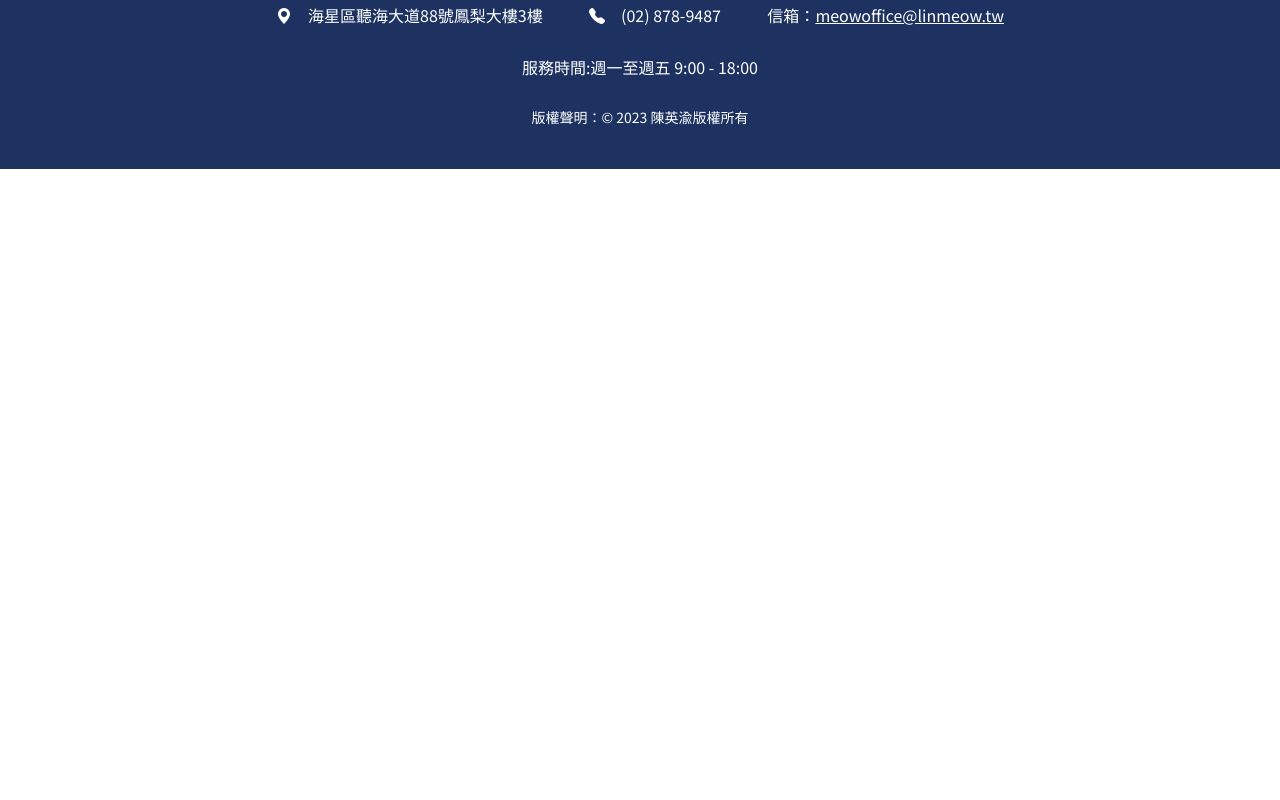
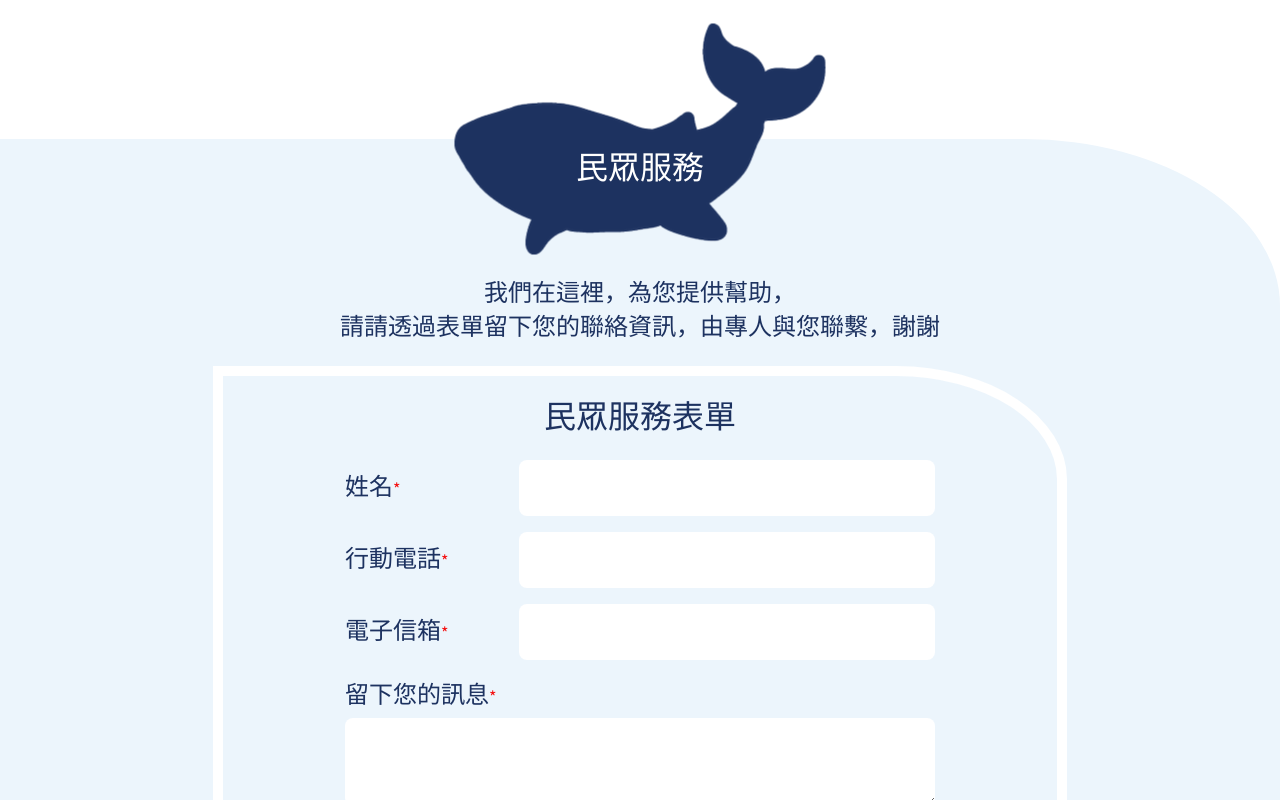
Before and after one commit to highdanny11/f2e-2023-first, a React (Vite) app: page / in a window 1280 px wide. Shown: the part 4160-4960 px from the top of the page. Before the commit the page ends 4329 px from the top, so only its background shows below. Built offline with nearby package versions, Linux system fonts and the light colour scheme.

Commit message:
開發 民眾服務表單 首頁靜態畫面初步完成

```diff
--- a/src/App.tsx
+++ b/src/App.tsx
@@ -1,23 +1,14 @@
-import { ChangeEvent, useState } from 'react'
-import Whale from '@/assets/images/icon/whale.png'
 import Header from './views/Header'
 import Footer from './views/Footer'
 import Banner from './views/home/Banner'
 import About from './views/home/About'
 import News from './views/home/News'
 import Policy from './views/home/Policy'
-import product1 from '@/assets/images/merchandise/product1.png'
-import product2 from '@/assets/images/merchandise/product2.png'
-import product3 from '@/assets/images/merchandise/product3.png'
+import Merchandise from './views/home/Merchandise'
+import Whale from '@/assets/images/icon/whale.png'
 
 
 function App() {
-  const [ product, setProduct ] = useState('product1')
-  const handleProductChange = (e: ChangeEvent<HTMLInputElement>) => {
-    if (e.target?.value) {
-      setProduct(e.target.value)
-    }
-  }
   return (
     <>
       <Header />
@@ -25,74 +16,84 @@ function App() {
       <About />
       <News />
       <Policy />
-      <section className="
-        bg-[url('@/assets/images/merchandise/globe.png')] bg-[360px,360px] bg-[center,top] bg-no-repeat py-4
-        md:bg-center md:bg-none
+      <Merchandise />
+      <section className="mt-16 relative
+        md:bg-secondary md:mt-[120px] md:pt-[135px] md:pb-10
+        xl:mt-[320px] xl:max-w-[1294px] mx-auto md:rounded-tr-[20%] md:rounded-bl-[20%]
+        2xl:mt-[160px]
       ">
         <h2 className="
-          flex justify-between items-center pl-7 pr-[21px] text-[32px] leading-[140%] text-primary mb-6
-          md:w-[371px] md:mx-auto md:text-white md:h-[231px] md:px-0 md:pt-[4%]
-          md:justify-center md:bg-[url('@/assets/images/icon/whale.png')] md:bg-no-repeat md:bg-center md:bg-contain
-          md:z-10 md:relative
+          pl-6 pr-5 py-3 mb-4 flex justify-between items-center bg-secondary text-primary
+          text-[32px] leading-[140%]
+          md:bg-[url('@/assets/images/icon/whale.png')] md:bg-contain md:bg-center md:bg-no-repeat md:bg-[transparent]
+          md:justify-center md:text-white md:pl-0 md:pr-0 md:py-0 md:pt-[4%] md:max-w-[371px] md:mx-auto md:min-h-[231px] md:w-1/3
+          md:absolute md:left-1/2 md:top-0 md:-translate-y-1/2 md:-translate-x-1/2
         ">
-          渝魚小物
-          <img className="w-[87px] md:hidden" src={Whale} alt="Whale" />
+          民眾服務
+          <img className="md:hidden" src={Whale} alt="whale" width="87" />
         </h2>
-        <div className="
-        md:bg-secondary md:py-8 md:rounded-tr-[100px] md:rounded-bl-[100px] md:relative after:hidden
-          after:md:bg-[url('@/assets/images/merchandise/globe.png')] after:bg-contain after:absolute
-          after:w-[360px] after:h-[360px] after:md:inline-block after:top-0 after:left-1/2 after:-translate-x-1/2
-          after:xl:w-[636px] after:xl:h-[636px] after:xl:top-[-50%]
+        <p className="text-primary text-2xl leading-[140%] px-5 pb-6 md:text-center">
+          我們在這裡，為您提供幫助，
+          <br className="hidden md:block" />
+          請請透過表單留下您的聯絡資訊，由專人與您聯繫，謝謝
+        </p>
+        <form className="
+          bg-secondary pt-4 pb-8 px-4
+            mx-auto
+            max-w-[600px]
+            md:border-solid md:border-[10px] md:border-white
+            md:rounded-tr-[20%] md:rounded-bl-[20%]
+            xl:max-w-[854px]
         ">
-          <div className="overflow-hidden mx-auto md:max-w-[900px] 2xl:max-w-[1296px] relative z-10">
-            <input id="product1" name="product" type="radio"
-              className="hidden peer/product1" value="product1"
-              checked={product === 'product1'}
-              onChange={handleProductChange}
-            />
-            <input id="product2" name="product" type="radio"
-              className="hidden peer/product2" value="product2"
-              checked={product === 'product2'}
-              onChange={handleProductChange}
-            />
-            <input id="product3" name="product" type="radio"
-              className="hidden peer/product3" value="product3"
-              checked={product === 'product3'}
-              onChange={handleProductChange}
-            />
-            <ul className="
-              list-none flex flex-no-wrap
-              w-[300%]
-              will-change-transform translate-x-0 duration-500 ease-in-out
-              peer-checked/product1:translate-x-[0%]
-              peer-checked/product2:translate-x-[-33.3333%]
-              peer-checked/product3:translate-x-[-66.6666%]
-              md:w-full md:!translate-x-0
-            ">
-              <li className="w-1/3 px-4"><img src={product1} alt="product1" /></li>
-              <li className="w-1/3 px-4"><img src={product2} alt="product2" /></li>
-              <li className="w-1/3 px-4"><img src={product3} alt="product3" /></li>
-            </ul>
-          </div>
-        </div>
-        <div className="
-          mt-6 flex items-center justify-center
-          md:hidden mb-6 relative z-10
-        ">
-					<label className={`cursor-pointer inline-block w-2 h-2 rounded-full bg-[#d9d9d9] ${product === "product1" && 'bg-primary'}`} htmlFor="product1"></label>
-					<label className={`cursor-pointer inline-block w-2 h-2 rounded-full bg-[#d9d9d9] mx-4 ${product === "product2" && 'bg-primary'}`} htmlFor="product2"></label>
-					<label className={`cursor-pointer inline-block w-2 h-2 rounded-full bg-[#d9d9d9] ${product === "product3" && 'bg-primary'}`} htmlFor="product3"></label>
-				</div>
-        <div className="
-          flex items-center flex-wrap justify-center pl-[41px] pr-[21px] mx-auto md:max-w-[900px] 2xl:max-w-[1296px]
-          md:justify-between md:flex-nowrap md:mt-4 md:px-4 relative z-10
-        ">
-          <p className="text-primary leading-[200%] mb-6 max-w-[768px] text-base md:text-2xl md:leading-[40px]">拒絕一次性用品，環保小物可以陪伴你一輩子。選擇可持續，選擇環保。更多渝渝環保小物，請前往蝦皮賣場參考選購。</p>
-          <button type="button" className="
-            bg-primary text-white p-2 leading-[50px] text-[20px] rounded-2xl hover:bg-opacity-80
-            md:basis-[306px] ml-4
-          ">前往蝦皮賣場</button>
-        </div>
+          <h3 className="text-primary text-center text-[32px] leading-[140%] mb-6">
+            民眾服務表單
+          </h3>
+          <ul className="
+            mb-8
+            xl:px-[106px]
+          ">
+            <li className="mb-2 md:flex md:justify-between md:items-center xl:mb-4">
+              <label className="
+                text-2xl leading-[140%] text-primary block mb-2
+                after:inline-block after:content-['*'] after:text-[#F40B0B] after:text-base
+              " htmlFor="">姓名</label>
+              <input type="text" className="
+                w-full rounded-lg appearance-none border-none outline-none text-2xl text-primary px-2 py-3
+                xl:w-[416px]
+              "/>
+            </li>
+            <li className="mb-2 md:flex md:justify-between md:items-center xl:mb-4">
+              <label className="
+                text-2xl leading-[140%] text-primary block mb-2
+                after:inline-block after:content-['*'] after:text-[#F40B0B] after:text-base
+                " htmlFor="">行動電話</label>
+              <input type="tel" className="
+                w-full rounded-lg appearance-none border-none outline-none text-2xl text-primary px-2 py-3
+                xl:w-[416px]
+              " />
+            </li>
+            <li className="mb-2 md:flex md:justify-between md:items-center xl:mb-4">
+              <label className="
+                text-2xl leading-[140%] text-primary block mb-2
+                after:inline-block after:content-['*'] after:text-[#F40B0B] after:text-base
+              " htmlFor="">電子信箱</label>
+              <input type="email" className="
+                w-full rounded-lg appearance-none border-none outline-none text-2xl text-primary px-2 py-3
+                xl:w-[416px]
+              " />
+            </li>
+            <li>
+              <label className="
+                text-2xl leading-[140%] text-primary block mb-2
+                after:inline-block after:content-['*'] after:text-[#F40B0B] after:text-base
+              " htmlFor="">留下您的訊息</label>
+              <textarea className="w-full rounded-lg appearance-none border-none outline-none text-2xl text-primary px-2 py-3" />
+            </li>
+          </ul>
+          <button className="bg-primary text-white w-[196px] mx-auto text-center py-3 rounded-lg block" type="button">
+            提交
+          </button>
+        </form>
       </section>
       <Footer />
     </>
--- a/src/views/home/Merchandise.tsx
+++ b/src/views/home/Merchandise.tsx
@@ -0,0 +1,85 @@
+import { ChangeEvent, useState } from 'react'
+import Whale from '@/assets/images/icon/whale.png'
+import product1 from '@/assets/images/merchandise/product1.png'
+import product2 from '@/assets/images/merchandise/product2.png'
+import product3 from '@/assets/images/merchandise/product3.png'
+
+export default function Merchandise() {
+  const [ product, setProduct ] = useState('product1')
+  const handleProductChange = (e: ChangeEvent<HTMLInputElement>) => {
+    if (e.target?.value) {
+      setProduct(e.target.value)
+    }
+  }
+  return (
+    <section className="
+        bg-[url('@/assets/images/merchandise/globe.png')] bg-[360px,360px] bg-[center,top] bg-no-repeat py-4
+        md:bg-center md:bg-none
+      ">
+      <h2 className="
+          flex justify-between items-center pl-7 pr-[21px] text-[32px] leading-[140%] text-primary mb-6
+          md:w-[371px] md:mx-auto md:text-white md:h-[231px] md:px-0 md:pt-[4%]
+          md:justify-center md:bg-[url('@/assets/images/icon/whale.png')] md:bg-no-repeat md:bg-center md:bg-contain
+          md:z-10 md:relative
+        ">
+        渝魚小物
+        <img className="w-[87px] md:hidden" src={Whale} alt="Whale" />
+      </h2>
+      <div className="
+        md:bg-secondary md:py-8 md:rounded-tr-[100px] md:rounded-bl-[100px] md:relative after:hidden
+          after:md:bg-[url('@/assets/images/merchandise/globe.png')] after:bg-contain after:absolute
+          after:w-[360px] after:h-[360px] after:md:inline-block after:top-0 after:left-1/2 after:-translate-x-1/2
+          after:xl:w-[636px] after:xl:h-[636px] after:xl:top-[-50%]
+        ">
+        <div className="overflow-hidden mx-auto md:max-w-[900px] 2xl:max-w-[1296px] relative z-10">
+          <input id="product1" name="product" type="radio"
+            className="hidden peer/product1" value="product1"
+            checked={product === 'product1'}
+            onChange={handleProductChange}
+          />
+          <input id="product2" name="product" type="radio"
+            className="hidden peer/product2" value="product2"
+            checked={product === 'product2'}
+            onChange={handleProductChange}
+          />
+          <input id="product3" name="product" type="radio"
+            className="hidden peer/product3" value="product3"
+            checked={product === 'product3'}
+            onChange={handleProductChange}
+          />
+          <ul className="
+              list-none flex flex-no-wrap
+              w-[300%]
+              will-change-transform translate-x-0 duration-500 ease-in-out
+              peer-checked/product1:translate-x-[0%]
+              peer-checked/product2:translate-x-[-33.3333%]
+              peer-checked/product3:translate-x-[-66.6666%]
+              md:w-full md:!translate-x-0
+            ">
+            <li className="w-1/3 px-4"><img src={product1} alt="product1" /></li>
+            <li className="w-1/3 px-4"><img src={product2} alt="product2" /></li>
+            <li className="w-1/3 px-4"><img src={product3} alt="product3" /></li>
+          </ul>
+        </div>
+      </div>
+      <div className="
+          mt-6 flex items-center justify-center
+          md:hidden mb-6 relative z-10
+        ">
+        <label className={`cursor-pointer inline-block w-2 h-2 rounded-full bg-[#d9d9d9] ${product === "product1" && 'bg-primary'}`} htmlFor="product1"></label>
+        <label className={`cursor-pointer inline-block w-2 h-2 rounded-full bg-[#d9d9d9] mx-4 ${product === "product2" && 'bg-primary'}`} htmlFor="product2"></label>
+        <label className={`cursor-pointer inline-block w-2 h-2 rounded-full bg-[#d9d9d9] ${product === "product3" && 'bg-primary'}`} htmlFor="product3"></label>
+      </div>
+      <div className="
+          flex items-center flex-wrap justify-center pl-[41px] pr-[21px] mx-auto md:max-w-[900px] 2xl:max-w-[1296px]
+          md:justify-between md:flex-nowrap md:mt-4 md:px-4 relative z-10
+        ">
+        <p className="text-primary leading-[200%] mb-6 max-w-[768px] text-base md:text-2xl md:leading-[40px]">拒絕一次性用品，環保小物可以陪伴你一輩子。選擇可持續，選擇環保。更多渝渝環保小物，請前往蝦皮賣場參考選購。</p>
+        <button type="button" className="
+            bg-primary text-white p-2 leading-[50px] text-[20px] rounded-2xl hover:bg-opacity-80
+            md:basis-[306px] ml-4
+          ">前往蝦皮賣場</button>
+      </div>
+    </section>
+  )
+}
--- /dev/null
+++ b/src/views/home/Service.tsx
@@ -0,0 +1 @@
+import Whale from '@/assets/images/icon/whale.png'
```
Also changed, not shown: src/views/home/News.tsx (indentation only).
